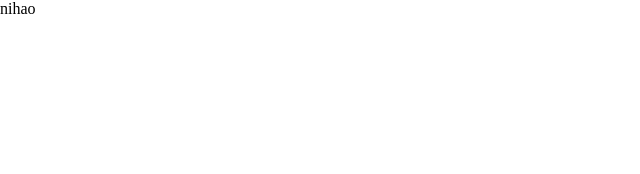
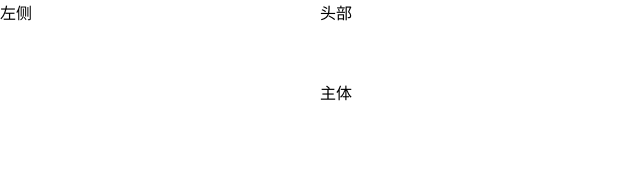
Before and after one commit to Victim-X/lx1, a Vue app: page /#/home in a window 1280 px wide. Shown: the top 174 px of the page, without its empty margins (0-640 px from the left). Built offline with nearby package versions, Linux system fonts and the light colour scheme.

Commit message:
主页排版

```diff
--- a/src/views/home/index.vue
+++ b/src/views/home/index.vue
@@ -1,6 +1,11 @@
 <template>
-  <div class="home">nihao
-  </div>
+<el-container>
+  <el-aside>左侧</el-aside>
+  <el-container>
+    <el-header>头部</el-header>
+    <el-main>主体</el-main>
+  </el-container>
+</el-container>
 </template>
 
 <script>
```
